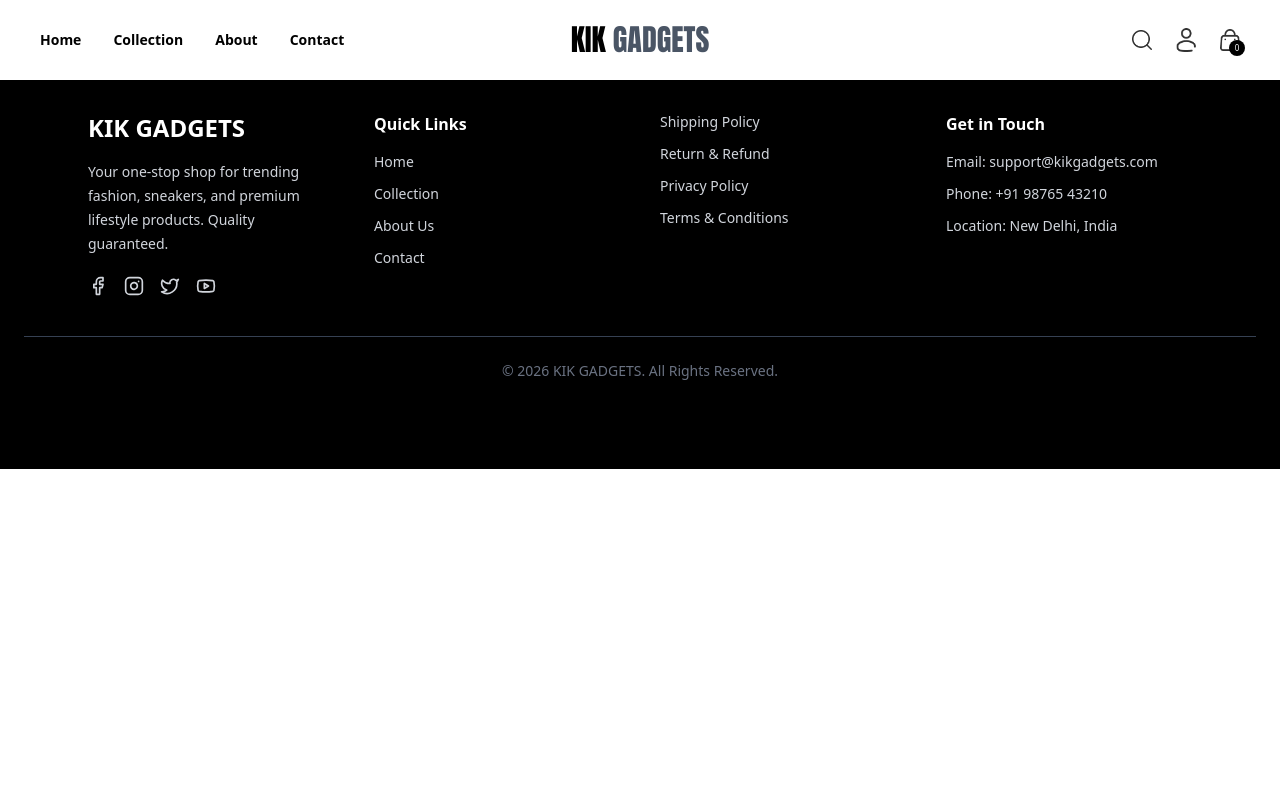
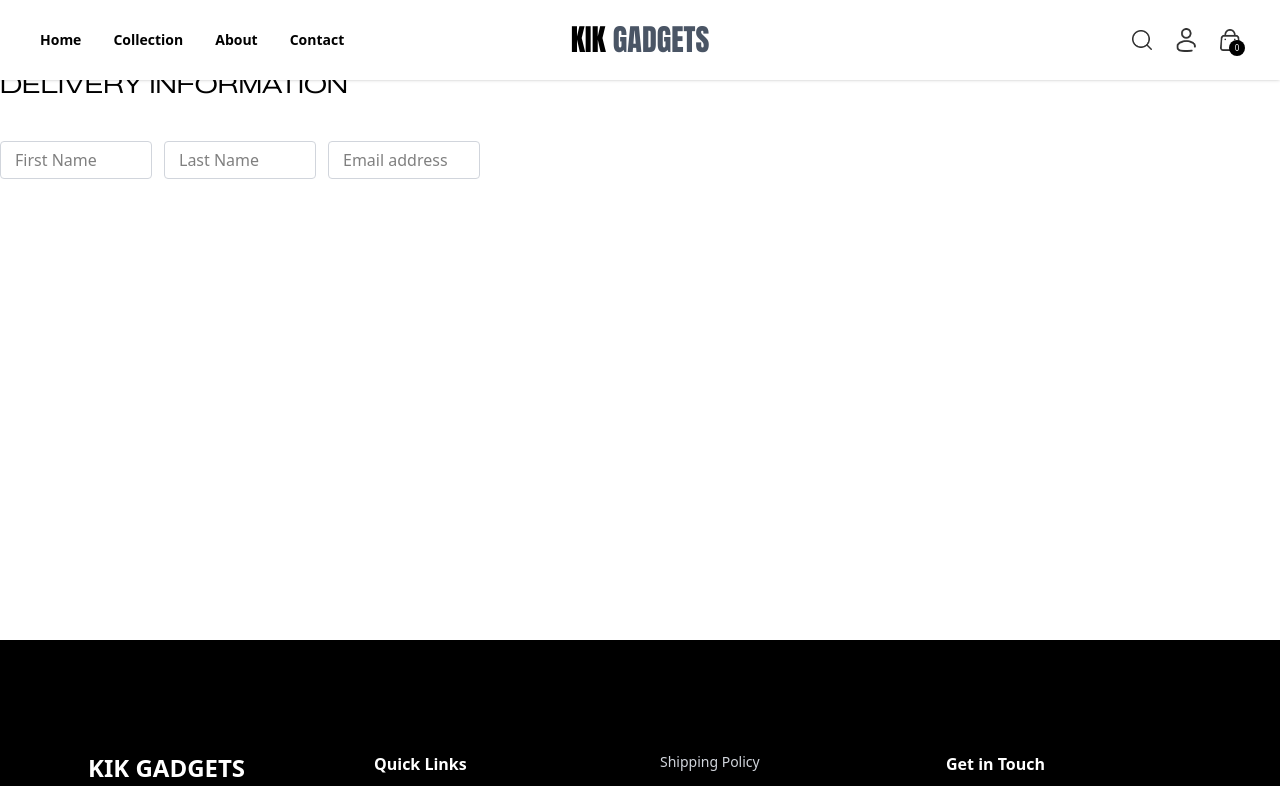
Before and after one commit to Sumit797369/urbanfashin-ecommerce-, a React (Vite) app: page /Place-Order in a window 1280 px wide. Shown: the top 786 px of the page. Built offline with nearby package versions, Linux system fonts and the light colour scheme.

Commit message:
placeorder

```diff
--- a/src/pages/PlaceOrder.jsx
+++ b/src/pages/PlaceOrder.jsx
@@ -1,9 +1,20 @@
 import React from 'react'
+import Title from '../components/Title'
 
 const PlaceOrder = () => {
   return (
-    <div>
-
+    <div className='flex flex-col s:flex-row justify-between gap-4 pt-5 sm:pt-14 min-h-[80vh]' >
+      {/* left side */}
+      <div className="flex flex-col gap-4 w-full sm:max-w-120">
+        <div className="text-xl sm:text-2xl my-3">
+          <Title text1={'DELIVERY'} text2={'INFORMATION'} />
+        </div>
+        <div className="flex gap-3">
+          <input className='border border-gray-300 rounded py-1.5 px-3.5 w-full ' type="text" name="" placeholder='First Name' />
+          <input className='border border-gray-300 rounded py-1.5 px-3.5 w-full ' type="text" name=""  placeholder='Last Name'/>
+          <input className='border border-gray-300 rounded py-1.5 px-3.5 w-full ' type="email" name=""  placeholder='Email address'/>
+        </div>
+      </div>
     </div>
   )
 }
```
